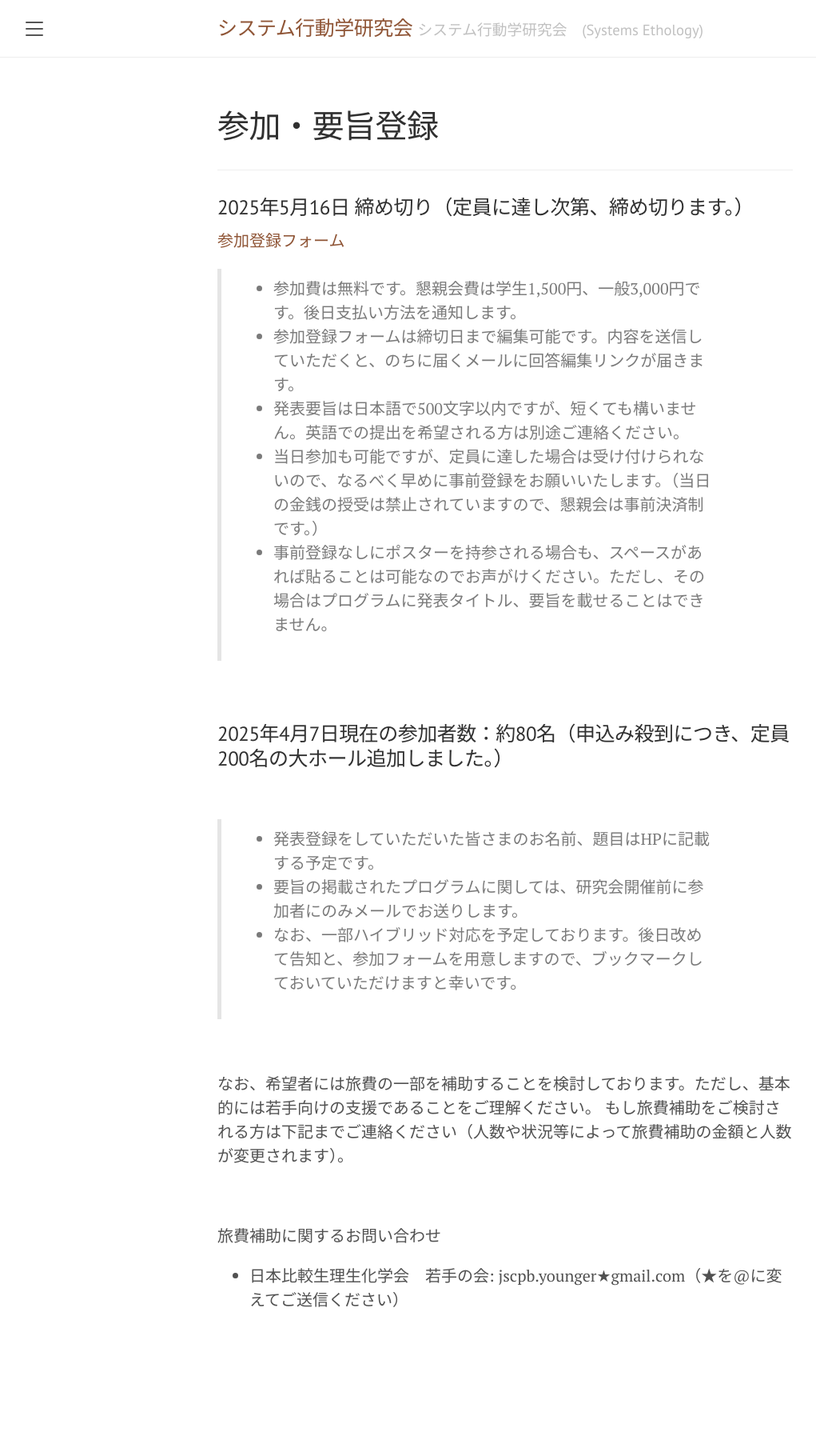
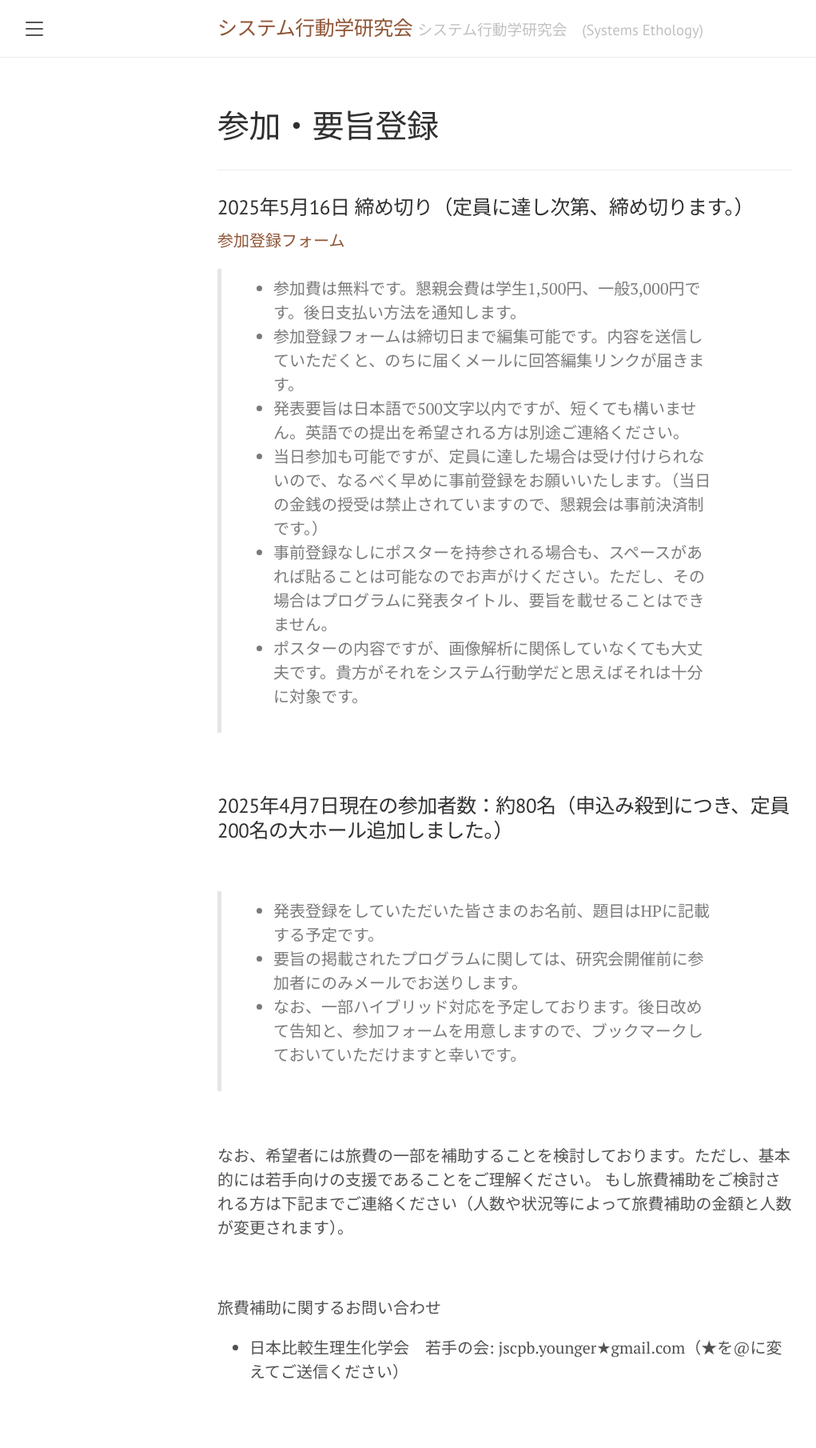
Before and after one commit to SystemsEthology/website, a Jekyll site: the page built from event_01/conference01_join.md, in a window 1280 px wide. Shown: the whole page at 80% size, without its empty margins (8-1029 px from the left). Built offline with Jekyll 4.4.1, drawn with Linux system fonts in a browser that asks for light colours; before the commit the page ends 1720 px from its top, so only the background shows below that.

Commit message:
Update conference01_join.md

```diff
--- a/event_01/conference01_join.md
+++ b/event_01/conference01_join.md
@@ -14,6 +14,7 @@ order: 4
 > - 発表要旨は日本語で500文字以内ですが、短くても構いません。英語での提出を希望される方は別途ご連絡ください。
 > - 当日参加も可能ですが、定員に達した場合は受け付けられないので、なるべく早めに事前登録をお願いいたします。（当日の金銭の授受は禁止されていますので、懇親会は事前決済制です。）
 > - 事前登録なしにポスターを持参される場合も、スペースがあれば貼ることは可能なのでお声がけください。ただし、その場合はプログラムに発表タイトル、要旨を載せることはできません。
+> - ポスターの内容ですが、画像解析に関係していなくても大丈夫です。貴方がそれをシステム行動学だと思えばそれは十分に対象です。
 
 <br>
 
```
